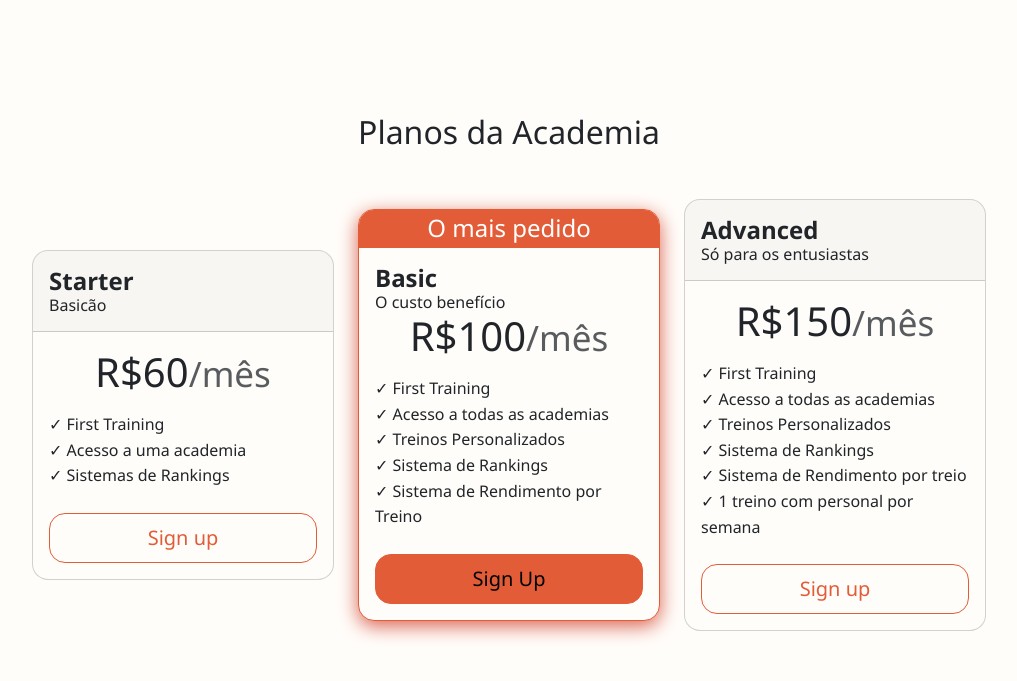
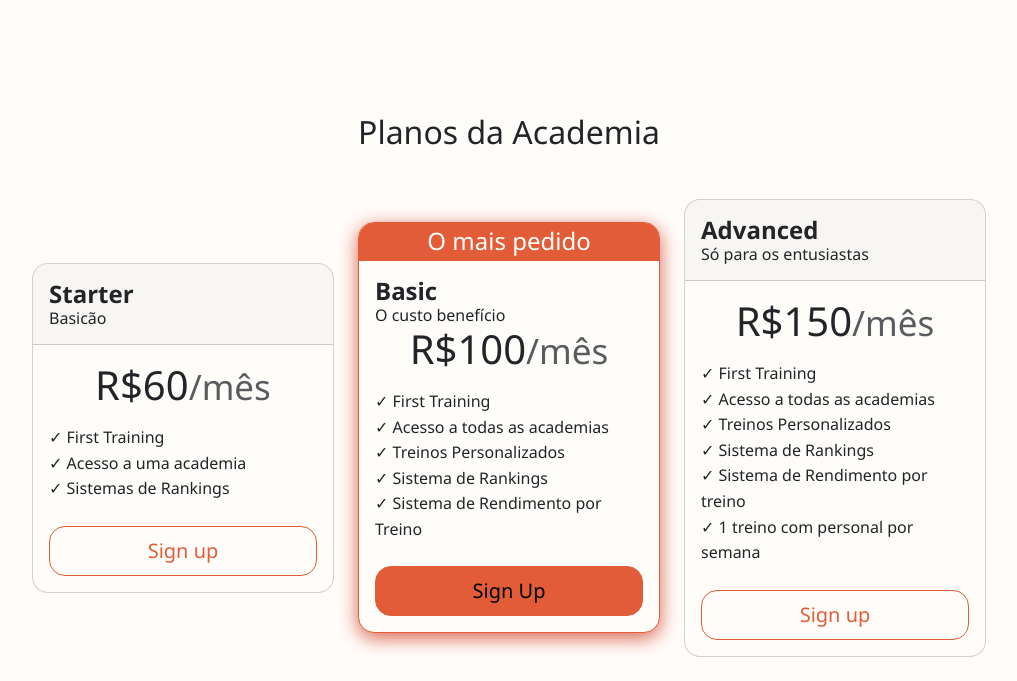
Before and after one commit to jggoncalez/techfit-system, a PHP site: page / in a window 1280 px wide; the page is wider, and only the part inside the window is pictured. Shown: the part 1084-1765 px from the top of that part, without its empty margins (131-1148 px from the left). Run offline with PHP 8.4, Linux system fonts and the light colour scheme; grey boxes labelled with a size stand in for pictures from a placeholder-image service; some libraries are stand-ins or nearby versions.

Commit message:
Fix spelling mistake
Co-authored-by: Copilot <175728472+Copilot@users.noreply.github.com>

```diff
--- a/index.php
+++ b/index.php
@@ -92,7 +92,7 @@ include_once 'Assets/views/include/header.php';
                             <li>✓ Acesso a todas as academias</li>
                             <li>✓ Treinos Personalizados</li>
                             <li>✓ Sistema de Rankings</li>
-                            <li>✓ Sistema de Rendimento por treio</li>
+                            <li>✓ Sistema de Rendimento por treino</li>
                             <li>✓ 1 treino com personal por semana</li>
                         </ul> <button type="button" class="w-100 btn btn-lg btn-outline-primary">Sign up</button>
                     </div>
```
